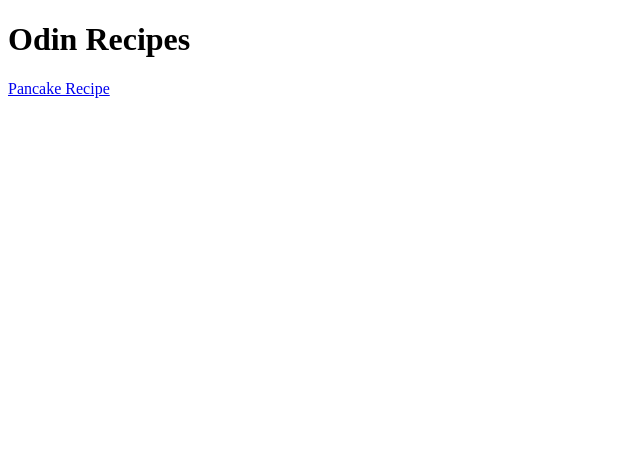
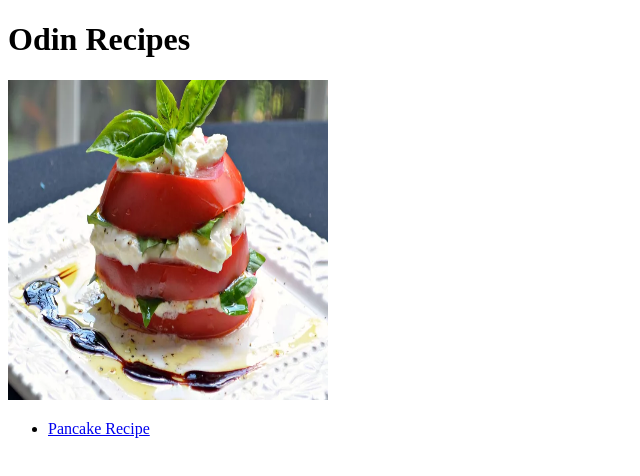
Before and after one commit to okindobrian97/odin-recipes, a plain HTML site: page index.html in a window 1280 px wide. Shown: the whole page, without its empty margins (0-640 px from the left). Drawn offline with Linux system fonts and the light colour scheme.

Commit message:
Modify the odin recipe page

```diff
--- a/index.html
+++ b/index.html
@@ -7,6 +7,10 @@
     </head>
     <body>
         <h1>Odin Recipes</h1>
-        <a href="recipes/pancake.html" rel="noreferrer" target="_blank">Pancake Recipe</a>
+
+        <img src="./images/yummy.jpg" alt="A yummy sandwitch" width="320" height="320">
+        <ul>
+        <li><a href="recipes/pancake.html" rel="noreferrer" target="_blank">Pancake Recipe</a></li>
+        </ul>
     </body>
 </html>
```
Also changed, not shown: images/yummy.jpg (added).
